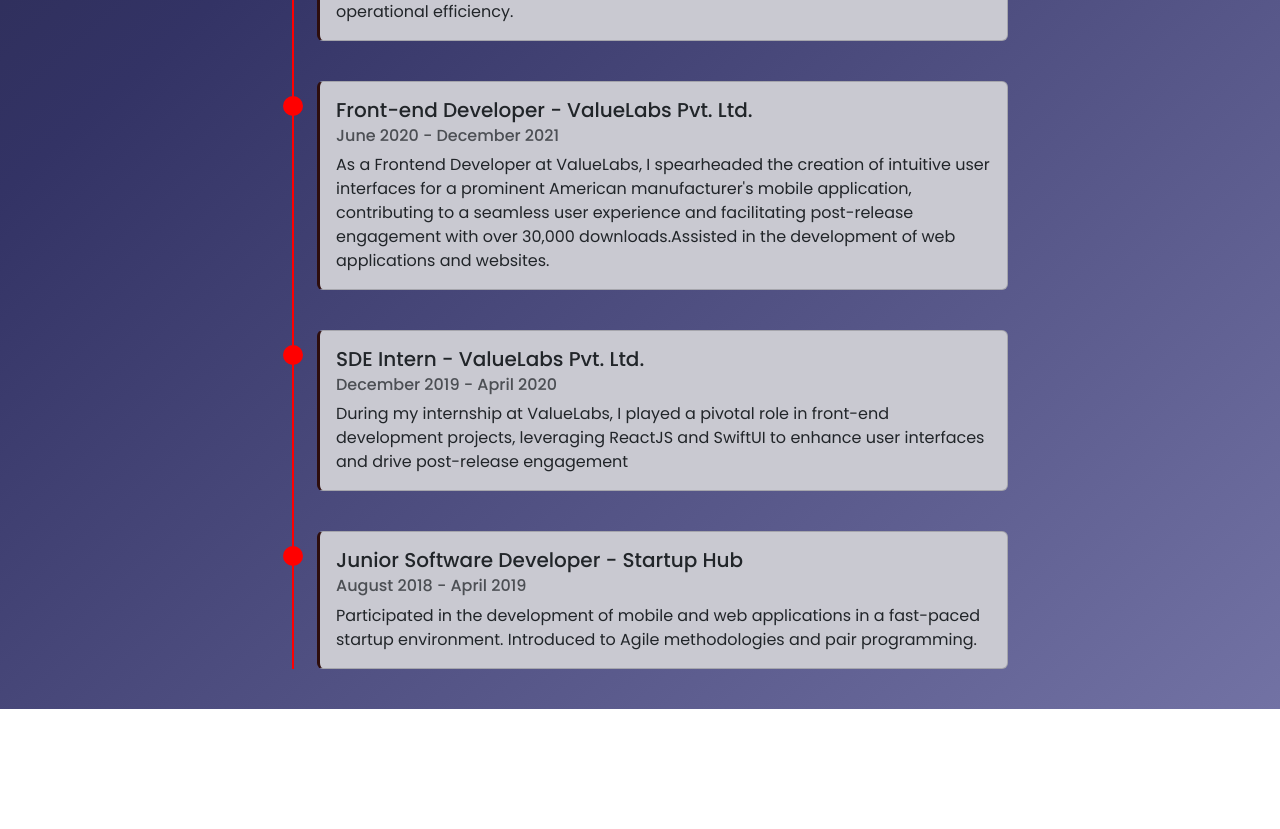
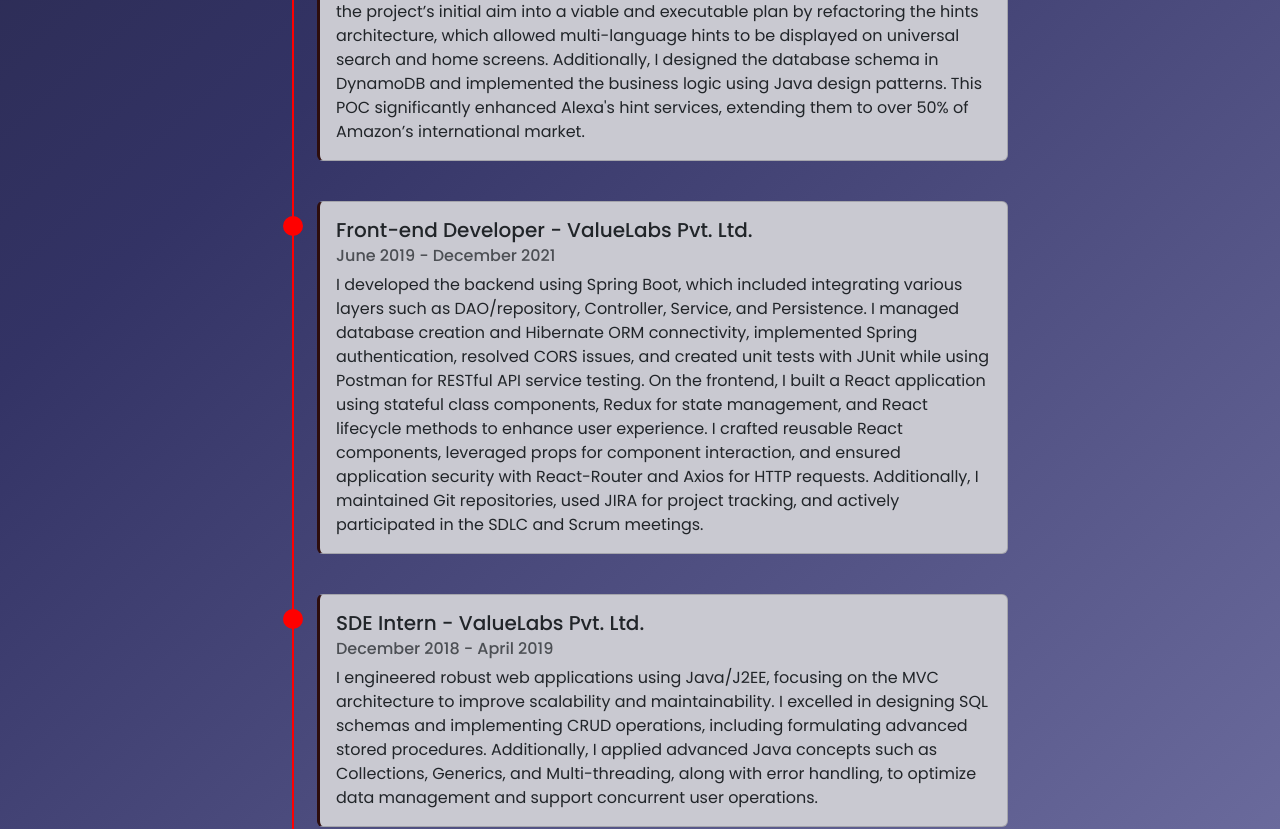
Before and after one commit to BannaSujan/portfolio, a React (Create React App) app: page / in a window 1280 px wide. Shown: the part 1520-2349 px from the top of the page. Before the commit the page ends 2229 px from the top, so only its background shows below. Built offline with nearby package versions, Linux system fonts and the light colour scheme.

Commit message:
experience changes

```diff
--- a/src/data/experienceConstants.js
+++ b/src/data/experienceConstants.js
@@ -5,31 +5,31 @@
         company: "Amazon.com LLC.",
         startDate: "May 2023",
         endDate: "August 2023",
-        description: "At Amazon.com, I spearheaded the development of multi-language hint services for global expansion, streamlining user interactions and significantly expanding market reach. Leveraged Java, Spring Boot, and AWS tools to architect and implement end-to-end solutions, contributing to enhanced user experiences and operational efficiency."
+        description: "I was part of the Alexa Video team at Amazon, where I focused on developing new features to expand the hints services internationally. My key contribution was creating an end-to-end working proof of concept (POC) that enabled multi-language hints, triggered by the payload of a RESTful API. I effectively transformed the project’s initial aim into a viable and executable plan by refactoring the hints architecture, which allowed multi-language hints to be displayed on universal search and home screens. Additionally, I designed the database schema in DynamoDB and implemented the business logic using Java design patterns. This POC significantly enhanced Alexa's hint services, extending them to over 50% of Amazon’s international market."
     },
     {
         id: 2,
         title: "Front-end Developer",
         company: "ValueLabs Pvt. Ltd.",
-        startDate: "June 2020",
+        startDate: "June 2019",
         endDate: "December 2021",
-        description: "As a Frontend Developer at ValueLabs, I spearheaded the creation of intuitive user interfaces for a prominent American manufacturer's mobile application, contributing to a seamless user experience and facilitating post-release engagement with over 30,000 downloads.Assisted in the development of web applications and websites."
+        description: "I developed the backend using Spring Boot, which included integrating various layers such as DAO/repository, Controller, Service, and Persistence. I managed database creation and Hibernate ORM connectivity, implemented Spring authentication, resolved CORS issues, and created unit tests with JUnit while using Postman for RESTful API service testing. On the frontend, I built a React application using stateful class components, Redux for state management, and React lifecycle methods to enhance user experience. I crafted reusable React components, leveraged props for component interaction, and ensured application security with React-Router and Axios for HTTP requests. Additionally, I maintained Git repositories, used JIRA for project tracking, and actively participated in the SDLC and Scrum meetings."
     },
     {
         id: 3,
         title: "SDE Intern",
         company: "ValueLabs Pvt. Ltd.",
-        startDate: "December 2019",
-        endDate: "April 2020",
-        description: "During my internship at ValueLabs, I played a pivotal role in front-end development projects, leveraging ReactJS and SwiftUI to enhance user interfaces and drive post-release engagement "
+        startDate: "December 2018",
+        endDate: "April 2019",
+        description: "I engineered robust web applications using Java/J2EE, focusing on the MVC architecture to improve scalability and maintainability. I excelled in designing SQL schemas and implementing CRUD operations, including formulating advanced stored procedures. Additionally, I applied advanced Java concepts such as Collections, Generics, and Multi-threading, along with error handling, to optimize data management and support concurrent user operations."
     },
     {
         id: 4,
         title: "Junior Software Developer",
         company: "Startup Hub",
-        startDate: "August 2018",
-        endDate: "April 2019",
-        description: "Participated in the development of mobile and web applications in a fast-paced startup environment. Introduced to Agile methodologies and pair programming."
+        startDate: "August 2017",
+        endDate: "April 2018",
+        description: "During this internship, I played a pivotal role in front-end development projects, leveraging ReactJS and other front-end tools to enhance user interfaces and drive post-release engagement "
     }
 ];
 
```
